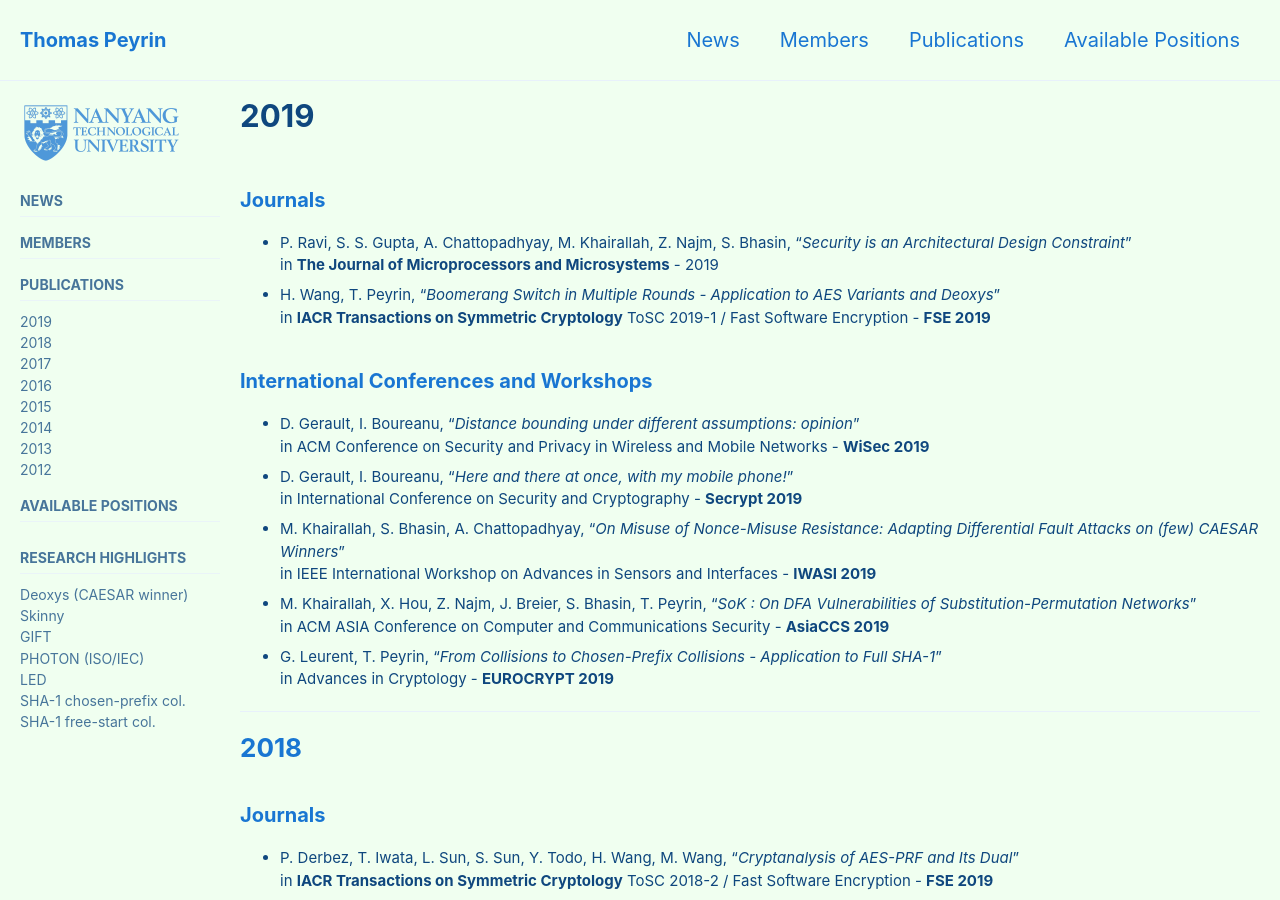
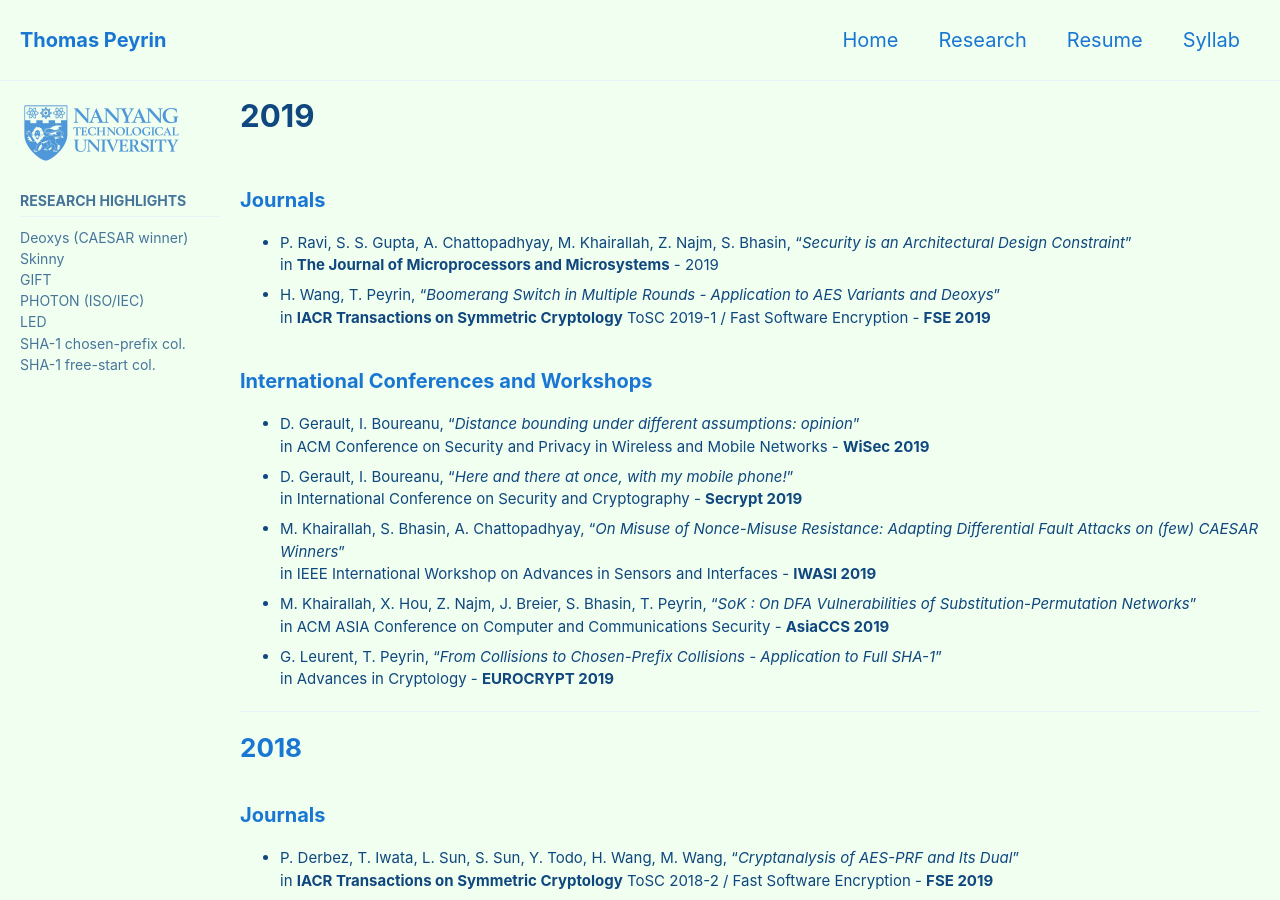
Before and after one commit to thomaspeyrin/web, a Jekyll site: the page built from publications.md, in a window 1280 px wide and 900 px high. Built offline with Jekyll 4.4.1, drawn with Linux system fonts in a browser that asks for light colours; cached includes are drawn as plain includes; nearby versions of some CDN libraries; our own code applies the rules of GitHub Pages for plain Markdown files.

Commit message:
Update navigation.yml

```diff
--- a/_data/navigation.yml
+++ b/_data/navigation.yml
@@ -1,12 +1,12 @@
 main:
-  - title: "News"
+  - title: "Home"
     url: /
-  - title: "Members"
-    url: /members/
-  - title: "Publications"
-    url: /publications/
-  - title: "Available Positions"
-    url: /positions/
+  - title: "Research"
+    url: /research/
+  - title: "Resume"
+    url: /resume/
+  - title: Syllab
+    url: "https://syllab-ntu.github.io/syllab/"
 
 research:
   - title: "Research highlights"
@@ -27,70 +27,11 @@ research:
         url: "https://sites.google.com/site/itstheshappening/"
 
 docs:
-  - title: News
+  - title: "Home"
     url: /
-
-  - title: Members
-    url: /members/
-
-  - title: Publications
-    url: /publications/
-
-  - title: Available Positions
-    url: /positions/
-
-docsm:
-  - title: News
-    url: /
-
-  - title: Members
-    url: /members/
-    children:
-      - title: "Faculty"
-        url: /members/#faculty
-      - title: "Postdocs"
-        url: /members/#postdocs
-      - title: "Researchers"
-        url: /members/#researchers
-      - title: "PhD Students"
-        url: /members/#phd-students
-      - title: "Visitors"
-        url: /members/#visitors
-      - title: "Alumni"
-        url: /members/#alumni
-
-  - title: Publications
-    url: /publications/
-
-  - title: Available Positions
-    url: /positions/
-
-docsp:
-  - title: News
-    url: /
-
-  - title: Members
-    url: /members/
-
-  - title: Publications
-    url: /publications/
-    children:
-      - title: "2019"
-        url: /publications/#2019
-      - title: "2018"
-        url: /publications/#2018
-      - title: "2017"
-        url: /publications/#2017
-      - title: "2016"
-        url: /publications/#2016
-      - title: "2015"
-        url: /publications/#2015
-      - title: "2014"
-        url: /publications/#2014
-      - title: "2013"
-        url: /publications/#2013
-      - title: "2012"
-        url: /publications/#2012
-
-  - title: Available Positions
-    url: /positions/
+  - title: "Research"
+    url: /research/
+  - title: "Resume"
+    url: /resume/
+  - title: Syllab
+    url: "https://syllab-ntu.github.io/syllab/"
```
